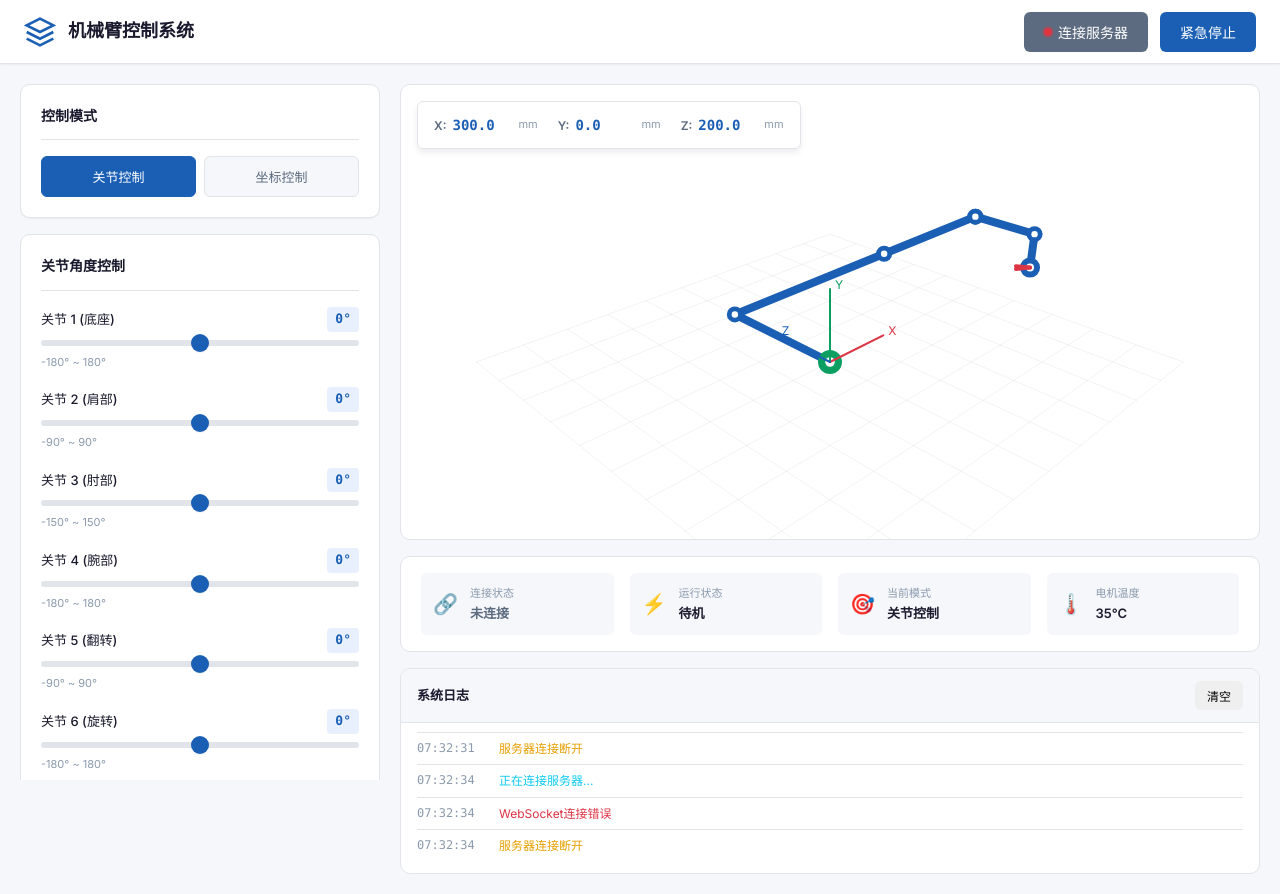
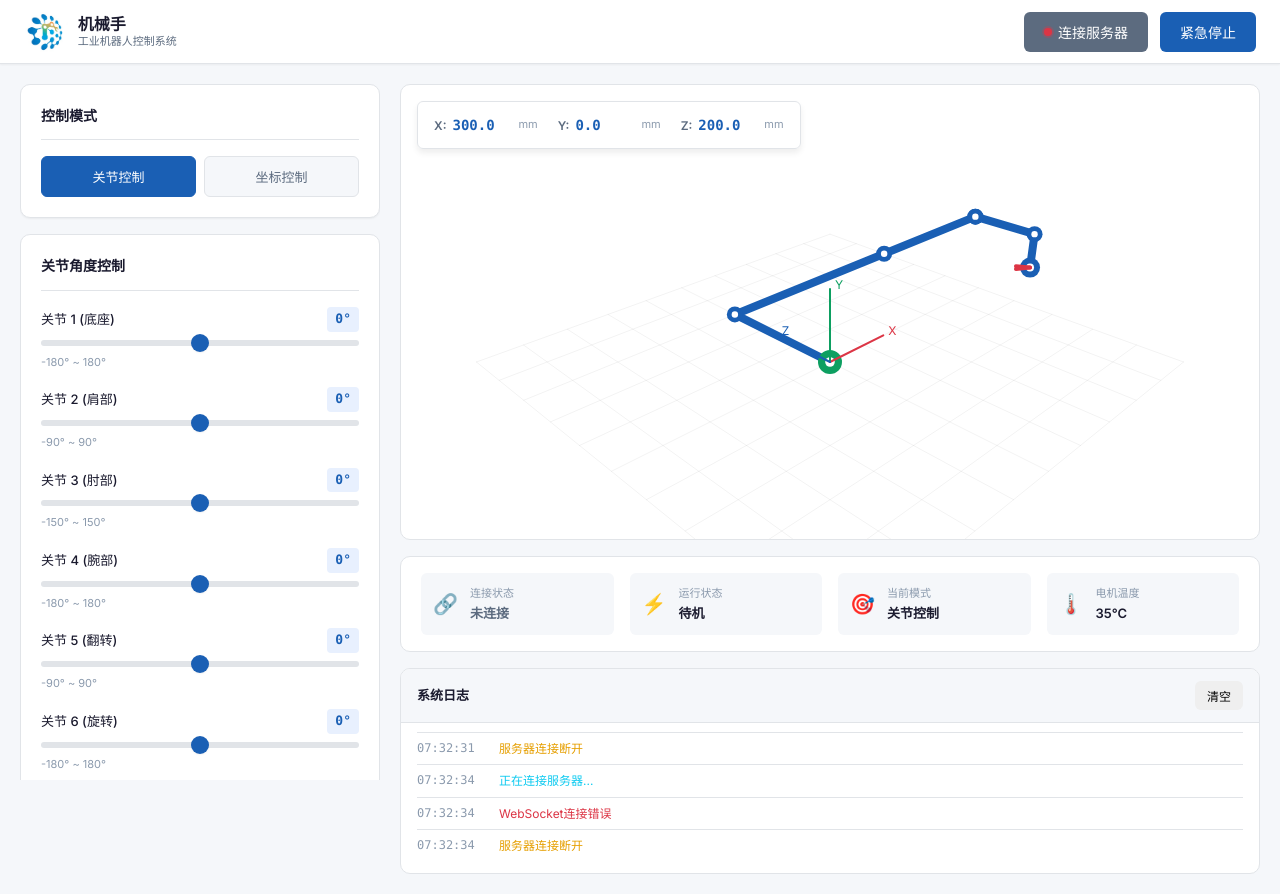
Before and after one commit to liu-xz01/robotic-arm-controller, a website: page index.html in a window 1280 px wide. Drawn offline with Linux system fonts and the light colour scheme.

Commit message:
Update logo with robot arm icon from Android app

```diff
--- a/css/style.css
+++ b/css/style.css
@@ -76,7 +76,7 @@ body {
 .logo {
     display: flex;
     align-items: center;
-    gap: 12px;
+    gap: 10px;
 }
 
 .logo-icon {
@@ -85,10 +85,36 @@ body {
     color: var(--primary-color);
 }
 
+.logo-icon-img {
+    height: 42px;
+    width: auto;
+    object-fit: contain;
+}
+
 .logo-text {
     font-size: 18px;
     font-weight: 600;
     color: var(--text-primary);
+}
+
+.logo-text-group {
+    display: flex;
+    flex-direction: column;
+    gap: 0;
+}
+
+.logo-title {
+    font-size: 16px;
+    font-weight: 700;
+    color: #1a1a2e;
+    line-height: 1.2;
+}
+
+.logo-subtitle {
+    font-size: 11px;
+    font-weight: 400;
+    color: #5c6b7f;
+    line-height: 1.2;
 }
 
 .header-actions {
--- a/index.html
+++ b/index.html
@@ -5,6 +5,7 @@
     <meta name="viewport" content="width=device-width, initial-scale=1.0">
     <title>机械臂控制系统 | Robotic Arm Controller</title>
     <link rel="stylesheet" href="css/style.css">
+    <link rel="icon" type="image/png" href="assets/logo.png">
     <link href="https://fonts.googleapis.com/css2?family=Inter:wght@300;400;500;600;700&display=swap" rel="stylesheet">
 </head>
 <body>
@@ -12,12 +13,11 @@
         <!-- 顶部导航栏 -->
         <header class="header">
             <div class="logo">
-                <svg class="logo-icon" viewBox="0 0 24 24" fill="none" stroke="currentColor" stroke-width="2">
-                    <path d="M12 2L2 7l10 5 10-5-10-5z"/>
-                    <path d="M2 17l10 5 10-5"/>
-                    <path d="M2 12l10 5 10-5"/>
-                </svg>
-                <span class="logo-text">机械臂控制系统</span>
+                <img src="assets/logo.png" alt="机械臂控制系统" class="logo-icon-img">
+                <div class="logo-text-group">
+                    <span class="logo-title">机械手</span>
+                    <span class="logo-subtitle">工业机器人控制系统</span>
+                </div>
             </div>
             <div class="header-actions">
                 <button class="btn btn-secondary" id="btn-connect">
```
Also changed, not shown: assets/logo.png (added).
